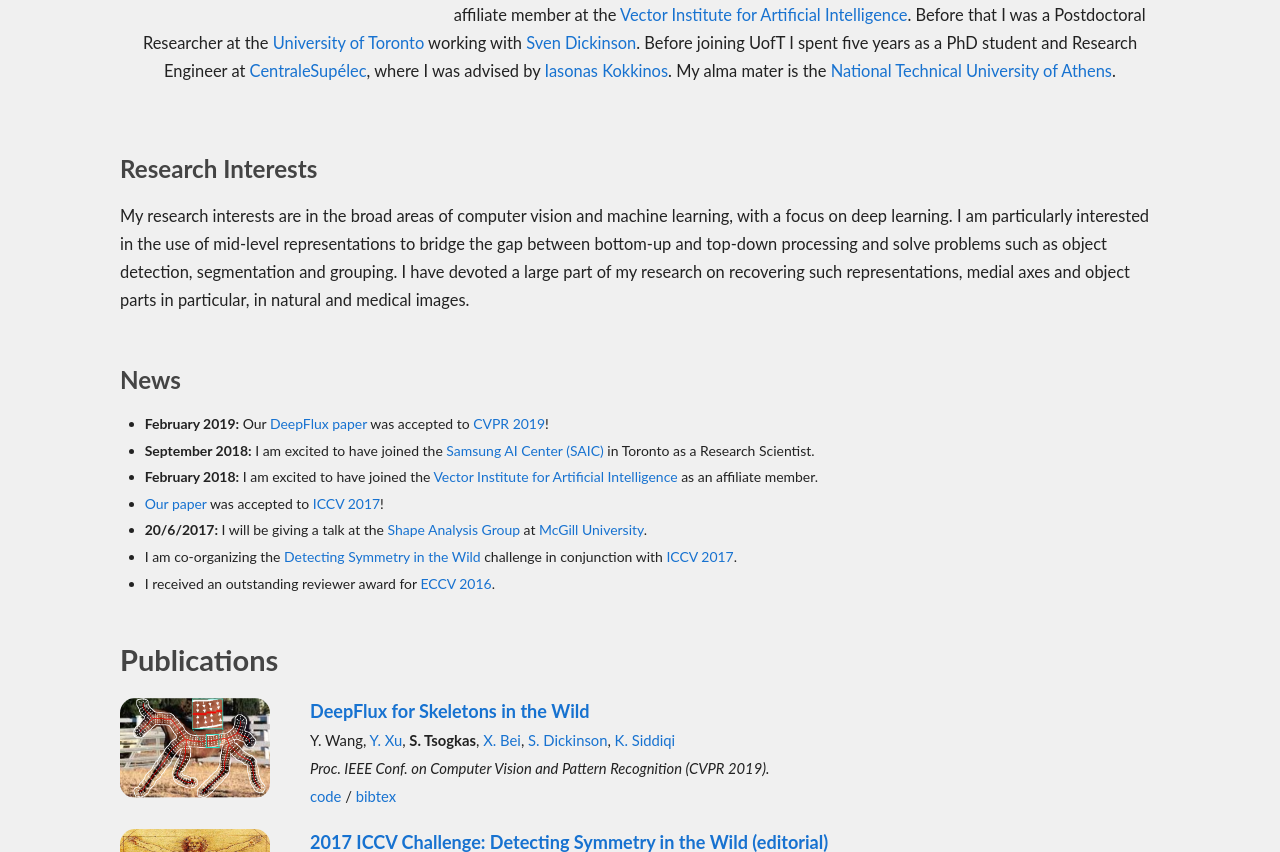
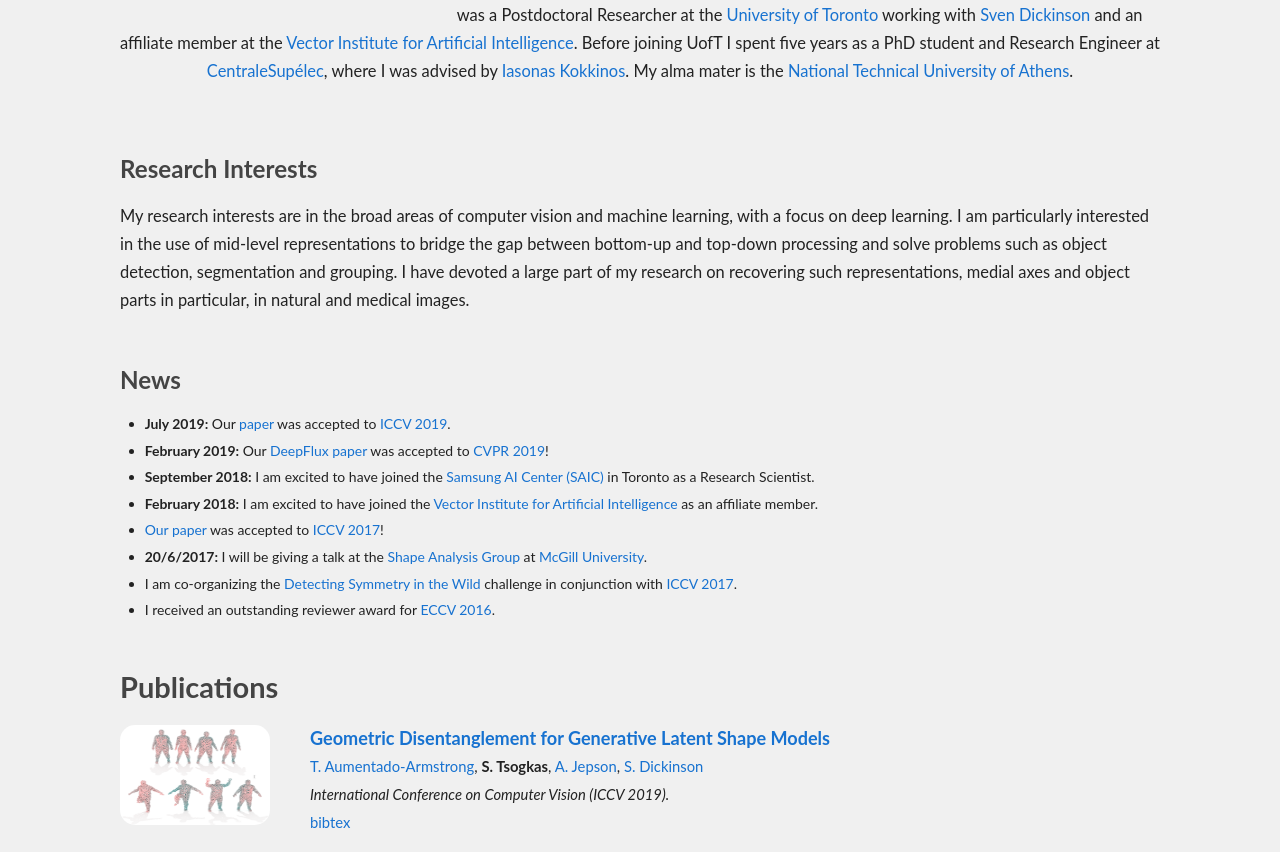
Before and after one commit to tsogkas/tsogkas.github.io, a plain HTML site: page index.html in a window 1280 px wide. Shown: the part 1148-2000 px from the top of the page. Drawn offline with Linux system fonts and the light colour scheme.

Commit message:
Add disentanglement paper.

```diff
--- a/index.html
+++ b/index.html
@@ -103,10 +103,9 @@
 
 			<!-- ===========================  Bio ================================ -->
 			<p class="aligncenter">
-				I am a Research Scientist at the <a href="https://research.samsung.com/aicenter_toronto" >Samsung Artificial Intelligence Center (SAIC)</a>
-				in Toronto and an affiliate member at the <a href="http://vectorinstitute.ai/" >Vector Institute for Artificial Intelligence</a>.
+				I am a Research Scientist at the <a href="https://research.samsung.com/aicenter_toronto" >Samsung Artificial Intelligence Center (SAIC)</a> in Toronto.
 				Before that I was a Postdoctoral Researcher at the <a href="https://www.utoronto.ca/" >University of Toronto</a>
-				working with <a href="http://www.cs.toronto.edu/~sven/">Sven Dickinson</a>.
+				working with <a href="http://www.cs.toronto.edu/~sven/">Sven Dickinson</a> and an affiliate member at the <a href="http://vectorinstitute.ai/" >Vector Institute for Artificial Intelligence</a>.
 				<!-- <a href="https://vimeo.com/46106624">world's most beautiful city</a> -->
 				Before joining UofT I spent five years
 				as a PhD student and Research Engineer at <a href="http://www.ecp.fr/">CentraleSupélec</a>,
@@ -129,6 +128,7 @@
 			<!-- ===========================  News ================================ -->
 			<h3>News</h3>
 			<ul>
+				<li><strong>July 2019:</strong> Our <a href="https://arxiv.org/abs/1908.06386" >paper</a> was accepted to <a href="http://iccv2019.thecvf.com/" >ICCV 2019</a>.</li>
 				<li><strong>February 2019:</strong> Our <a href="https://arxiv.org/abs/1811.12608" >DeepFlux paper</a> was accepted to <a href="http://cvpr2019.thecvf.com/" >CVPR 2019</a>!</li>
 				<li> <strong>September 2018:</strong> I am excited to have joined the <a href="https://research.samsung.com/aicenter_toronto" >Samsung AI Center (SAIC)</a> in Toronto as a Research Scientist.</li>
 				<li> <strong>February 2018:</strong> I am excited to have joined the <a href="http://vectorinstitute.ai/" >Vector Institute for Artificial Intelligence</a> as an affiliate member.</li>
@@ -140,6 +140,20 @@
 
 			<!-- =========================  Publications ========================= -->
 			<h2>Publications</h2>
+			<p style="clear:left">
+				<img class="thumbnail" src="publications/geometric_disentanglement/disentanglement-teaser.png" style="height:100px;">
+				<papertitle><a href="https://arxiv.org/abs/1908.06386" id="deepflux">Geometric Disentanglement for Generative Latent Shape Models</a></papertitle><br>
+				<authors>
+					<a href="https://www.cs.toronto.edu/~taumen/"> T. Aumentado-Armstrong</a>,
+					<b> S. Tsogkas</b>,
+					<a href="https://www.cs.toronto.edu/~jepson/"> A. Jepson</a>,
+					<a href="http://www.cs.toronto.edu/~sven/">S. Dickinson</a> <br>
+				</authors>
+				<conference>International Conference on Computer Vision (ICCV 2019).</conference> <br>
+				<extras>
+					<a href="publications/geometric_disentanglement/armstrong2019geometric.txt">bibtex</a>
+				</extras>
+			</p>
 			<p style="clear:left">
 				<img class="thumbnail" src="publications/deepflux/deepflux-teaser.png" style="height:100px;">
 				<papertitle><a href="https://arxiv.org/abs/1811.12608" id="deepflux">DeepFlux for Skeletons in the Wild</a></papertitle><br>
```
Also changed, not shown: publications/geometric_disentanglement/disentanglement-teaser.png (added), 5 other files.
